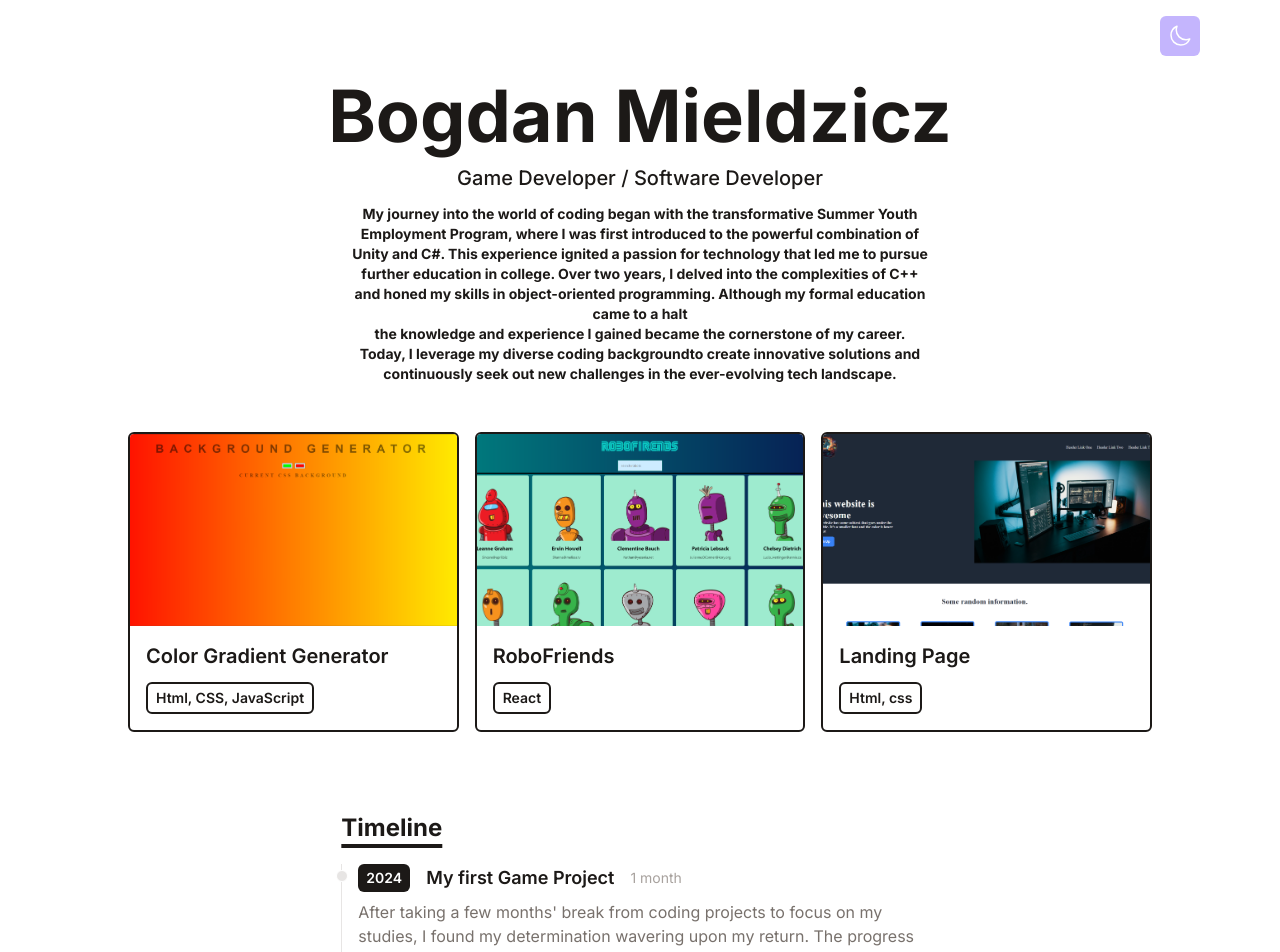
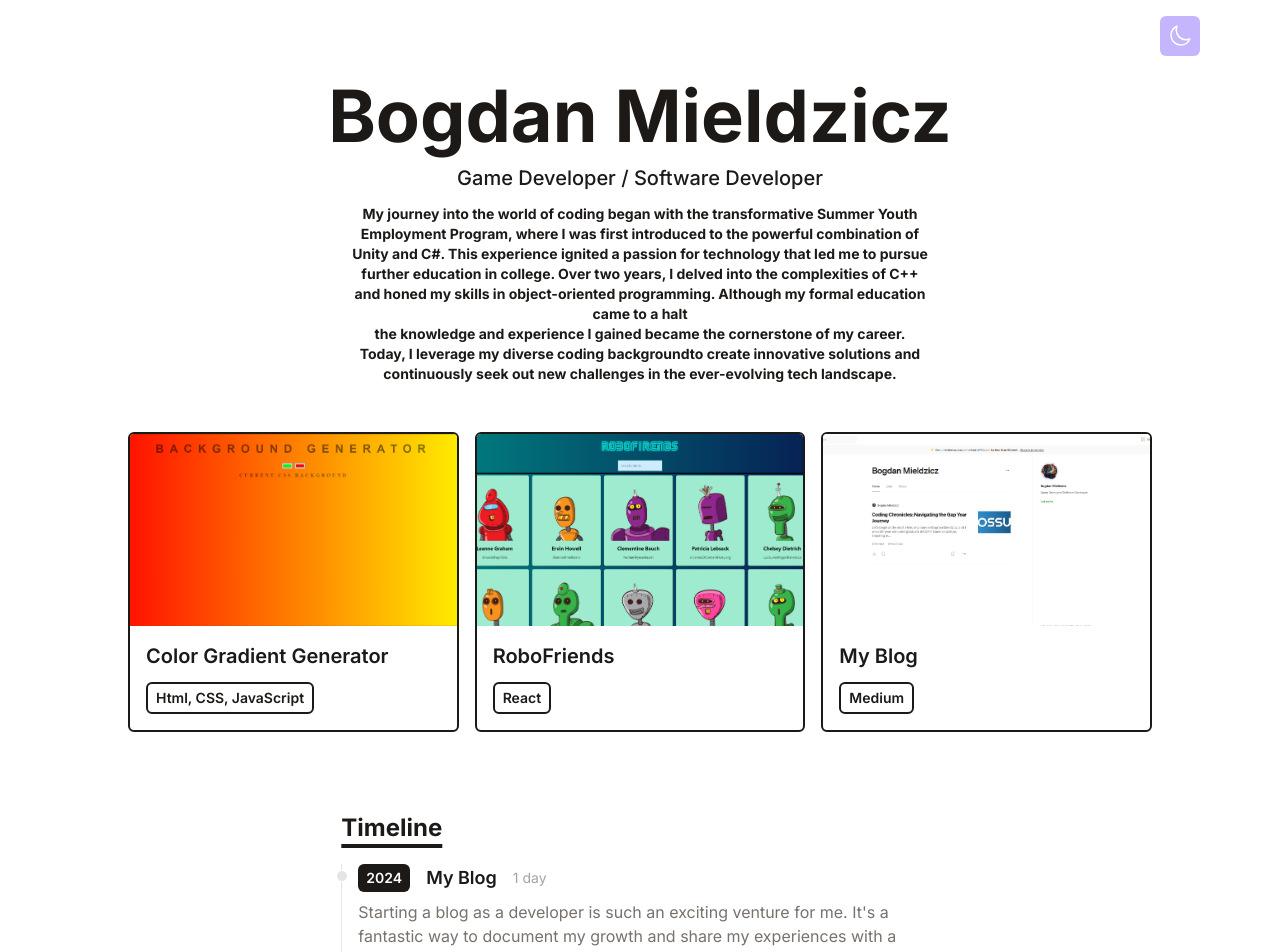
Before and after one commit to Bodzik1/Minimal-Portfolio, a React (Vite) app: page / in a window 1280 px wide. Shown: the top 952 px of the page. Built offline with nearby package versions, Linux system fonts and the light colour scheme.

Commit message:
Replaced Landing page with Blog

```diff
--- a/src/data/portfolio.js
+++ b/src/data/portfolio.js
@@ -12,9 +12,9 @@ export default [
 		link: 'https://bodzik1.github.io/RoboFriends/',
 	},
 	{
-		title: 'Landing Page',
-		imgUrl: './assets/LandingPage.png',
-		stack: ['Html, css'],
-		link: 'https://bodzik1.github.io/Landing-Page/',
+		title: 'My Blog',
+		imgUrl: './assets/medium.png',
+		stack: ['Medium'],
+		link: 'https://medium.com/@bodzik',
 	},
 ];
--- a/src/data/timeline.js
+++ b/src/data/timeline.js
@@ -1,10 +1,10 @@
 export default [
 	{
 		year: '2024',
-		title: 'My first Game Project',
-		duration: '1 month',
+		title: 'My Blog',
+		duration: '1 day',
 		details:
-			"After taking a few months' break from coding projects to focus on my studies, I found my determination wavering upon my return. The progress felt painstakingly slow compared to the swift pace I experienced while learning through The Odin Project. However, as momentum gradually built, my enjoyment and enthusiasm increased proportionally. The sense of limitless potential returned, reminding me that while life's complexities are undeniable, they also make the journey worthwhile.",
+			"Starting a blog as a developer is such an exciting venture for me. It's a fantastic way to document my growth and share my experiences with a wider audience. As I dive deeper into learning new technologies, overcoming challenges, and celebrating milestones, my blog becomes a living diary of my progress. It's not just about showcasing my successes; it's also about reflecting on the valuable lessons I've learned from setbacks. Over time it's a testament to the continuous learning journey that is software development, and I'm excited to embark on this adventure.",
 	},
 	{
 		year: '2023',
```
Also changed, not shown: public/assets/medium.png (added).
